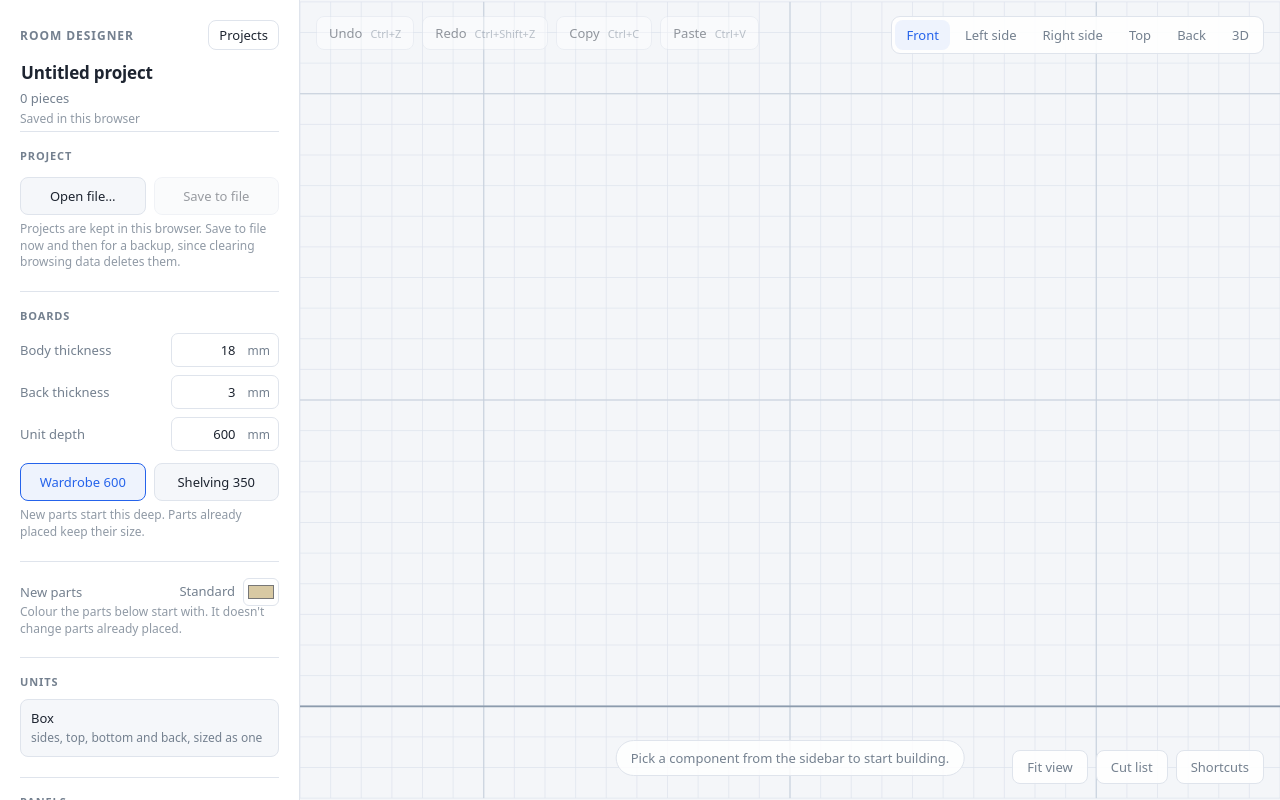
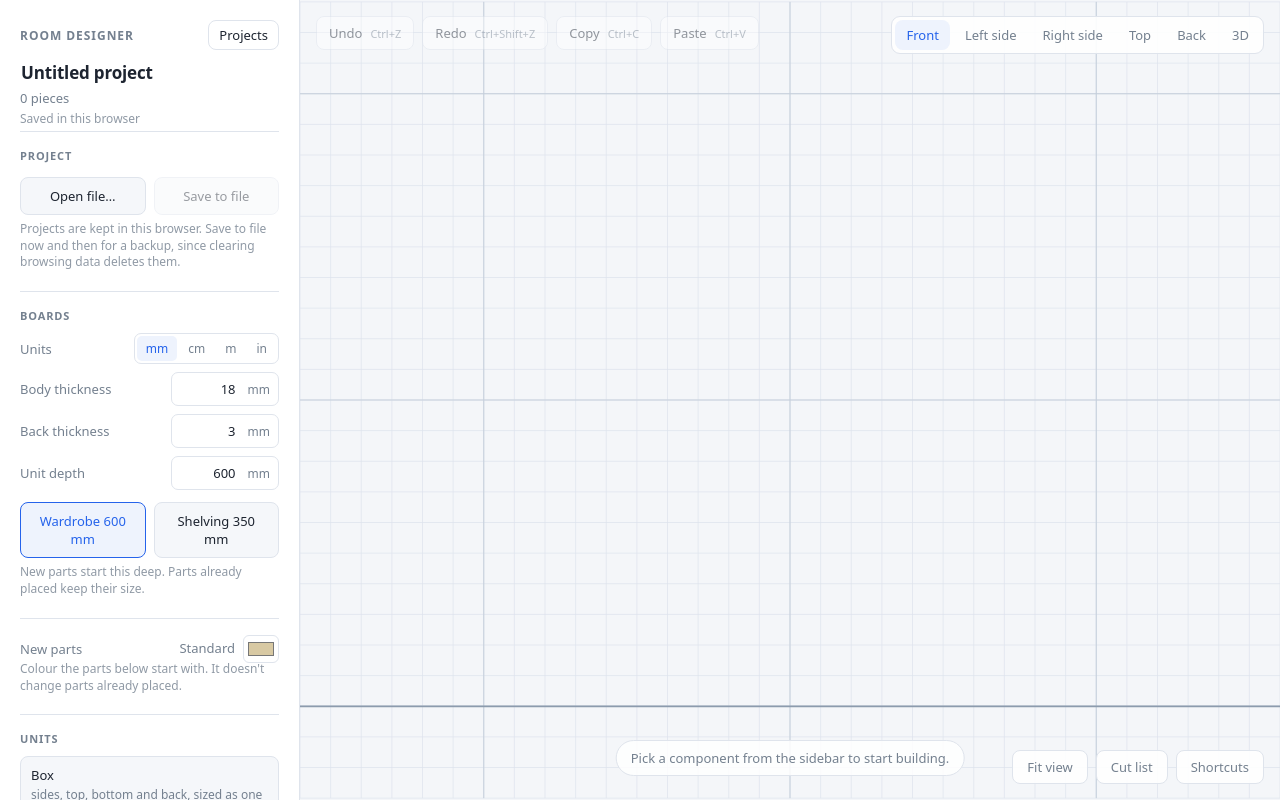
Before and after one commit to dtsakadze/room-designer, a React (Vite) app: page / in a window 1280 px wide. Built offline with nearby package versions, Linux system fonts and the light colour scheme.

Commit message:
add support for different units

```diff
--- a/src/canvas/Canvas2D.tsx
+++ b/src/canvas/Canvas2D.tsx
@@ -8,6 +8,7 @@ import { CutListPanel } from '../ui/CutListPanel'
 import { EditButtons } from '../ui/EditButtons'
 import { ShortcutsPanel } from '../ui/ShortcutsPanel'
 import { useClashes } from '../ui/useClashes'
+import { useUnits } from '../store/useSettingsStore'
 import { hasModifier } from '../ui/shortcuts'
 import { Dimensions } from './Dimensions'
 import { HangingGuides } from './HangingGuides'
@@ -107,6 +108,7 @@ export function Canvas2D() {
 
   const thickness = useDesignStore((s) => s.thickness)
   const clashes = useClashes()
+  const { len } = useUnits()
   // What's drawn: the pieces themselves in the front view, read-only
   // projections in the others.
   const shown = useMemo(
@@ -484,7 +486,7 @@ export function Canvas2D() {
             }
             labelled={single && piece.id === selectedId}
             hovered={piece.id === hoveredId}
-            label={sizeLabel(piece, viewName)}
+            label={sizeLabel(piece, viewName, len)}
             editable={isFront}
             hollow={isHollow(piece, viewName)}
             edgeOn={showsEdge(piece, viewName)}
--- a/src/canvas/Dimensions.tsx
+++ b/src/canvas/Dimensions.tsx
@@ -1,5 +1,6 @@
 import type { Piece } from '../types'
 import { type Gap, contentBounds, neighbourGaps } from '../lib/geometry'
+import { useUnits } from '../store/useSettingsStore'
 import { toSvgY } from './view'
 
 const OVERALL_COLOR = '#74808f'
@@ -18,6 +19,7 @@ type DimensionsProps = {
  * along the top and left, and the clear gaps around the selected piece.
  */
 export function Dimensions({ pieces, selected, unit }: DimensionsProps) {
+  const { len } = useUnits()
   const bounds = contentBounds(pieces)
   if (!bounds) return null
 
@@ -31,12 +33,14 @@ export function Dimensions({ pieces, selected, unit }: DimensionsProps) {
         offset={offset}
         color={OVERALL_COLOR}
         unit={unit}
+        format={len}
       />
       <DimensionLine
         gap={{ axis: 'y', from: bounds.minY, to: bounds.maxY, at: bounds.minX }}
         offset={-offset}
         color={OVERALL_COLOR}
         unit={unit}
+        format={len}
       />
 
       {selected &&
@@ -49,6 +53,7 @@ export function Dimensions({ pieces, selected, unit }: DimensionsProps) {
             offset={0}
             color={GAP_COLOR}
             unit={unit}
+            format={len}
           />
         ))}
     </g>
@@ -61,13 +66,15 @@ type DimensionLineProps = {
   offset: number
   color: string
   unit: number
+  /** Writes the length in the chosen unit. */
+  format: (mm: number) => string
 }
 
 /** A line with end ticks and its length written across the middle. */
-function DimensionLine({ gap, offset, color, unit }: DimensionLineProps) {
+function DimensionLine({ gap, offset, color, unit, format }: DimensionLineProps) {
   const tick = unit * 6
   const at = gap.at + offset
-  const length = Math.round(gap.to - gap.from)
+  const length = format(gap.to - gap.from)
   const mid = (gap.from + gap.to) / 2
   const fontSize = unit * 13
 
--- a/src/canvas/HangingGuides.tsx
+++ b/src/canvas/HangingGuides.tsx
@@ -2,6 +2,7 @@ import { HANGING_GUIDES } from '../lib/defaults'
 import { clearanceBelow } from '../lib/geometry'
 import type { Piece } from '../types'
 import { CLASH } from './colors'
+import { useUnits } from '../store/useSettingsStore'
 import { toSvgY } from './view'
 
 const FITS = '#4d7c5a'
@@ -21,6 +22,7 @@ type HangingGuidesProps = {
 
 export function HangingGuides({ rod, pieces, unit }: HangingGuidesProps) {
   const clearance = clearanceBelow(rod, pieces)
+  const { len } = useUnits()
 
   return (
     <g style={{ pointerEvents: 'none', userSelect: 'none' }}>
@@ -49,7 +51,7 @@ export function HangingGuides({ rod, pieces, unit }: HangingGuidesProps) {
               strokeWidth={unit * 3}
               paintOrder="stroke"
             >
-              {fits ? `${label} ~${length}` : `${label} ~${length}: doesn't fit`}
+              {fits ? `${label} ~${len(length)}` : `${label} ~${len(length)}: doesn't fit`}
             </text>
           </g>
         )
--- a/src/index.css
+++ b/src/index.css
@@ -765,3 +765,26 @@ button kbd {
   border-radius: 4px;
   background: #f5f7fa;
 }
+
+.unit-switch {
+  display: inline-flex;
+  padding: 2px;
+  gap: 2px;
+  border: 1px solid var(--border);
+  border-radius: 7px;
+  background: #fff;
+}
+
+.unit-switch button {
+  padding: 4px 9px;
+  border: 0;
+  border-radius: 5px;
+  background: transparent;
+  font-size: 12px;
+  color: var(--muted);
+}
+
+.unit-switch button[aria-checked='true'] {
+  background: #eef3fd;
+  color: var(--accent);
+}
--- /dev/null
+++ b/src/lib/units.ts
@@ -0,0 +1,34 @@
+/**
+ * Units lengths are shown and typed in. Designs are always stored in whole
+ * millimetres; a unit only changes what's displayed and how typed numbers are
+ * read, so it doesn't touch the save format.
+ */
+export type Unit = 'mm' | 'cm' | 'm' | 'in'
+
+export const UNITS: Record<Unit, { label: string; mm: number; decimals: number }> = {
+  mm: { label: 'mm', mm: 1, decimals: 0 },
+  cm: { label: 'cm', mm: 10, decimals: 1 },
+  m: { label: 'm', mm: 1000, decimals: 3 },
+  in: { label: 'in', mm: 25.4, decimals: 2 },
+}
+
+export const UNIT_ORDER: Unit[] = ['mm', 'cm', 'm', 'in']
+
+export const isUnit = (value: unknown): value is Unit =>
+  typeof value === 'string' && value in UNITS
+
+/** A typed number in `unit`, as millimetres. */
+export const fromUnit = (value: number, unit: Unit) => value * UNITS[unit].mm
+
+/**
+ * A length as a plain number in `unit`, rounded to the unit's precision with
+ * trailing zeros dropped: 1164 mm is "1164", "116.4" cm, "1.164" m, "45.83" in.
+ */
+export function formatNumber(mm: number, unit: Unit) {
+  const { mm: size, decimals } = UNITS[unit]
+  return String(Number((mm / size).toFixed(decimals)))
+}
+
+/** A length with its unit, e.g. "116.4 cm". */
+export const formatLength = (mm: number, unit: Unit) =>
+  `${formatNumber(mm, unit)} ${UNITS[unit].label}`
--- /dev/null
+++ b/src/store/useSettingsStore.ts
@@ -0,0 +1,45 @@
+import { create } from 'zustand'
+import { type Unit, formatLength, formatNumber, isUnit } from '../lib/units'
+
+const UNIT_KEY = 'room-designer:unit'
+
+/**
+ * Preferences of the person using the app, not of a project: kept in
+ * localStorage, the same in every project, and never in a save.
+ */
+type SettingsState = {
+  unit: Unit
+  setUnit: (unit: Unit) => void
+}
+
+function storedUnit(): Unit {
+  try {
+    const stored = localStorage.getItem(UNIT_KEY)
+    if (isUnit(stored)) return stored
+  } catch {
+    // Blocked storage (private windows): fall back to millimetres.
+  }
+  return 'mm'
+}
+
+export const useSettingsStore = create<SettingsState>()((set) => ({
+  unit: storedUnit(),
+  setUnit: (unit) => {
+    try {
+      localStorage.setItem(UNIT_KEY, unit)
+    } catch {
+      // Still applies for this visit.
+    }
+    set({ unit })
+  },
+}))
+
+/** Formatters for the chosen unit: `num` for a bare number, `len` with the unit. */
+export function useUnits() {
+  const unit = useSettingsStore((s) => s.unit)
+  return {
+    unit,
+    num: (mm: number) => formatNumber(mm, unit),
+    len: (mm: number) => formatLength(mm, unit),
+  }
+}
--- a/src/ui/BoardSettings.tsx
+++ b/src/ui/BoardSettings.tsx
@@ -1,5 +1,7 @@
 import { DEPTH_PRESETS } from '../lib/defaults'
+import { UNITS, UNIT_ORDER } from '../lib/units'
 import { useDesignStore } from '../store/useDesignStore'
+import { useSettingsStore, useUnits } from '../store/useSettingsStore'
 import { NumberField } from './NumberField'
 
 /**
@@ -11,11 +13,29 @@ export function BoardSettings() {
   const setThickness = useDesignStore((s) => s.setThickness)
   const unitDepth = useDesignStore((s) => s.unitDepth)
   const setUnitDepth = useDesignStore((s) => s.setUnitDepth)
+  const setUnit = useSettingsStore((s) => s.setUnit)
+  const { unit, len } = useUnits()
 
   return (
     <section className="section">
       <h2>Boards</h2>
       <div className="stack">
+        <div className="field">
+          <span className="field-label">Units</span>
+          <span className="unit-switch" role="radiogroup" aria-label="Units">
+            {UNIT_ORDER.map((option) => (
+              <button
+                key={option}
+                type="button"
+                role="radio"
+                aria-checked={unit === option}
+                onClick={() => setUnit(option)}
+              >
+                {UNITS[option].label}
+              </button>
+            ))}
+          </span>
+        </div>
         <NumberField
           label="Body thickness"
           value={thickness.body}
@@ -36,7 +56,7 @@ export function BoardSettings() {
               aria-pressed={unitDepth === preset.depth}
               onClick={() => setUnitDepth(preset.depth)}
             >
-              {preset.label} {preset.depth}
+              {preset.label} {len(preset.depth)}
             </button>
           ))}
         </div>
--- a/src/ui/CutListPanel.tsx
+++ b/src/ui/CutListPanel.tsx
@@ -1,5 +1,7 @@
 import { cutList } from '../lib/cutList'
+import { UNITS } from '../lib/units'
 import { useDesignStore } from '../store/useDesignStore'
+import { useUnits } from '../store/useSettingsStore'
 
 const BOARD_LABELS = { body: 'Body', back: 'Back' } as const
 
@@ -7,6 +9,7 @@ const BOARD_LABELS = { body: 'Body', back: 'Back' } as const
 export function CutListPanel({ onClose }: { onClose: () => void }) {
   const pieces = useDesignStore((s) => s.pieces)
   const rows = cutList(pieces)
+  const { num, unit } = useUnits()
   const total = rows.reduce((sum, row) => sum + row.quantity, 0)
   const skipped = pieces.filter((piece) => piece.kind === 'rod' || piece.kind === 'drawer').length
 
@@ -41,9 +44,9 @@ export function CutListPanel({ onClose }: { onClose: () => void }) {
               <tr key={`${row.label}|${row.length}|${row.width}|${row.thickness}`}>
                 <td>{row.label}</td>
                 <td className="num">{row.quantity}</td>
-                <td className="num">{row.length}</td>
-                <td className="num">{row.width}</td>
-                <td className="num">{row.thickness}</td>
+                <td className="num">{num(row.length)}</td>
+                <td className="num">{num(row.width)}</td>
+                <td className="num">{num(row.thickness)}</td>
                 <td>{BOARD_LABELS[row.board]}</td>
               </tr>
             ))}
@@ -52,7 +55,7 @@ export function CutListPanel({ onClose }: { onClose: () => void }) {
       )}
 
       <p className="hint">
-        All sizes in mm.
+        All sizes in {UNITS[unit].label}.
         {skipped > 0 &&
           ` Rods and drawers aren't flat boards, so they're left out (${skipped} in the design).`}
       </p>
--- a/src/ui/NumberField.tsx
+++ b/src/ui/NumberField.tsx
@@ -1,11 +1,14 @@
 import { useEffect, useRef, useState } from 'react'
+import { UNITS, formatNumber, fromUnit } from '../lib/units'
 import { useDesignStore } from '../store/useDesignStore'
+import { useSettingsStore } from '../store/useSettingsStore'
 
 type NumberFieldProps = {
   label: string
+  /** A length in millimetres; shown and typed in the chosen unit. */
   value: number
-  onChange: (value: number) => void
-  unit?: string
+  /** Gets the typed length back in millimetres. */
+  onChange: (mm: number) => void
   readOnly?: boolean
 }
 
@@ -14,25 +17,28 @@ type NumberFieldProps = {
  * an empty value, which made negative coordinates impossible to type. Keeping
  * the raw text locally lets a half-typed number exist without the store seeing
  * it. Range is not enforced here — the store normalises every piece.
+ *
+ * Lengths are in mm, shown and typed in the unit from the settings; a comma
+ * works as the decimal separator too.
  */
 export function NumberField({
   label,
   value,
   onChange,
-  unit = 'mm',
   readOnly = false,
 }: NumberFieldProps) {
-  const [text, setText] = useState(() => String(Math.round(value)))
+  const unit = useSettingsStore((s) => s.unit)
+  const [text, setText] = useState(() => formatNumber(value, unit))
   const editing = useRef(false)
 
   useEffect(() => {
-    if (!editing.current) setText(String(Math.round(value)))
-  }, [value])
+    if (!editing.current) setText(formatNumber(value, unit))
+  }, [value, unit])
 
   const handleChange = (raw: string) => {
     setText(raw)
-    const parsed = Number(raw)
-    if (raw.trim() !== '' && Number.isFinite(parsed)) onChange(parsed)
+    const parsed = Number(raw.replace(',', '.'))
+    if (raw.trim() !== '' && Number.isFinite(parsed)) onChange(fromUnit(parsed, unit))
   }
 
   return (
@@ -54,13 +60,13 @@ export function NumberField({
           onBlur={() => {
             editing.current = false
             useDesignStore.getState().endBatch()
-            setText(String(Math.round(value)))
+            setText(formatNumber(value, unit))
           }}
           onKeyDown={(event) => {
             if (event.key === 'Enter') event.currentTarget.blur()
           }}
         />
-        <span className="field-unit">{unit}</span>
+        <span className="field-unit">{UNITS[unit].label}</span>
       </span>
     </label>
   )
--- a/src/ui/PartsList.tsx
+++ b/src/ui/PartsList.tsx
@@ -1,5 +1,6 @@
 import { pieceLabel } from '../lib/defaults'
 import { useDesignStore } from '../store/useDesignStore'
+import { useUnits } from '../store/useSettingsStore'
 import { hasModifier } from './shortcuts'
 import { useClashes } from './useClashes'
 
@@ -13,6 +14,7 @@ export function PartsList() {
   const toggleSelect = useDesignStore((s) => s.toggleSelect)
   const selectedIds = useDesignStore((s) => s.selectedIds)
   const clashes = useClashes()
+  const { num, unit } = useUnits()
 
   if (pieces.length === 0) return <p className="muted">No parts yet.</p>
 
@@ -43,8 +45,8 @@ export function PartsList() {
               <span>{pieceLabel(piece)}</span>
               <span className="part-size">
                 {piece.kind === 'rod'
-                  ? `⌀${piece.height} × ${piece.width}`
-                  : `${piece.width} × ${piece.height} × ${piece.depth}`}
+                  ? `⌀${num(piece.height)} × ${num(piece.width)} ${unit}`
+                  : `${num(piece.width)} × ${num(piece.height)} × ${num(piece.depth)} ${unit}`}
               </span>
             </button>
           </li>
--- a/src/ui/ShortcutsPanel.tsx
+++ b/src/ui/ShortcutsPanel.tsx
@@ -1,3 +1,5 @@
+import { SNAP } from '../lib/defaults'
+import { useUnits } from '../store/useSettingsStore'
 import {
   COPY_SHORTCUT,
   DELETE_SHORTCUT,
@@ -21,14 +23,19 @@ const SHORTCUTS: [string, string][] = [
   [DELETE_SHORTCUT, 'Delete the selected parts'],
   [UNDO_SHORTCUT, 'Undo'],
   [REDO_SHORTCUT, 'Redo'],
-  ['← → ↑ ↓', 'Nudge the selected part 10 mm (Front view)'],
-  ['⇧ + arrows', 'Nudge 100 mm'],
   ['Drag empty space', 'Pan (right-drag works too)'],
   ['Scroll', 'Zoom'],
   ['Esc', 'Close a dialog'],
 ]
 
 export function ShortcutsPanel({ onClose }: { onClose: () => void }) {
+  const { len } = useUnits()
+  const rows: [string, string][] = [
+    ...SHORTCUTS.slice(0, -3),
+    ['← → ↑ ↓', `Nudge the selected part ${len(SNAP)} (Front view)`],
+    ['⇧ + arrows', `Nudge ${len(SNAP * 10)}`],
+    ...SHORTCUTS.slice(-3),
+  ]
   return (
     <div className="cut-list shortcuts-panel">
       <header className="cut-list-header">
@@ -44,7 +51,7 @@ export function ShortcutsPanel({ onClose }: { onClose: () => void }) {
       </header>
       <table>
         <tbody>
-          {SHORTCUTS.map(([keys, action]) => (
+          {rows.map(([keys, action]) => (
             <tr key={keys}>
               <td>
                 <kbd>{keys}</kbd>
```
Also changed, not shown: src/canvas/views.ts (+5 -4 lines), 3 other files (tests, documents, lock files or other folders).
